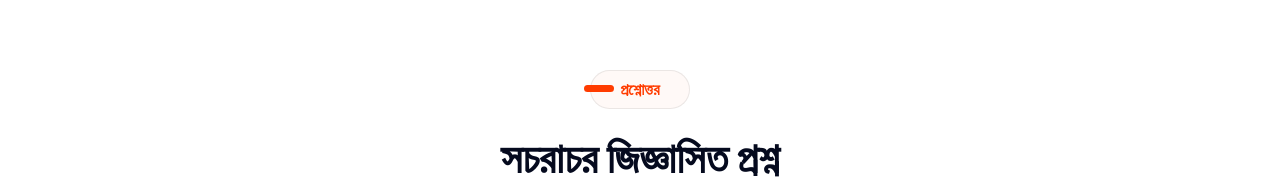
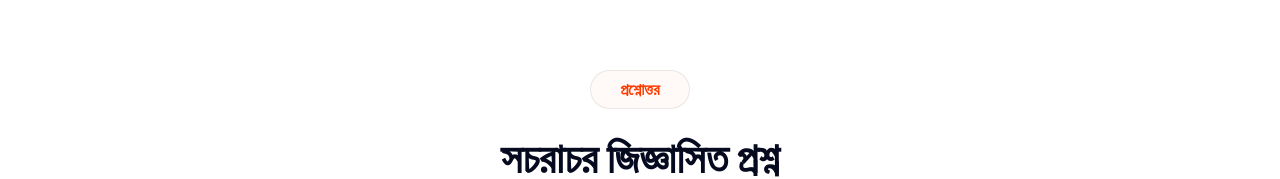
Before and after one commit to iAtikurRahman/badhon-byte, a Next.js app: page /faq in a window 1280 px wide. Shown: the part 381-560 px from the top of the page. Built offline with nearby package versions, Linux system fonts and the light colour scheme.

Commit message:
Update section subtitle styling and adjust service feature list item presentation

```diff
--- a/app/globals.css
+++ b/app/globals.css
@@ -110,14 +110,7 @@ h5.section-sub-title {
   line-height: 25px;
 }
 h5.section-sub-title::before {
-  position: absolute;
-  content: "";
-  width: 30px;
-  height: 7px;
-  background: var(--primary);
-  border-radius: 30px;
-  left: -8%;
-  top: 14px;
+  display: none;
 }
 h1.section-main-title {
   font-size: 42px;
@@ -131,7 +124,7 @@ h1.section-main-title span {
   color: var(--primary);
 }
 p.section-title-descr {
-  width: 84%;
+  width: 100%;
   margin: 0;
   padding: 19px 0 25px;
 }
--- a/app/services/page.tsx
+++ b/app/services/page.tsx
@@ -71,7 +71,7 @@ export default function ServicesPage() {
                 <ul className="pricing-features" style={{ marginBottom: '25px' }}>
                   {erpFeatures.map((key) => (
                     <li key={key} style={{ borderBottom: 'none', display: 'flex', alignItems: 'center', gap: '10px' }}>
-                      <span style={{ color: '#ff3c00', fontSize: '18px', lineHeight: 1 }}>•</span>
+                      <span style={{ color: '#ff3c00', fontSize: '16px', fontWeight: 'bold', lineHeight: 1 }}>✓</span>
                       {t(key)}
                     </li>
                   ))}
```
